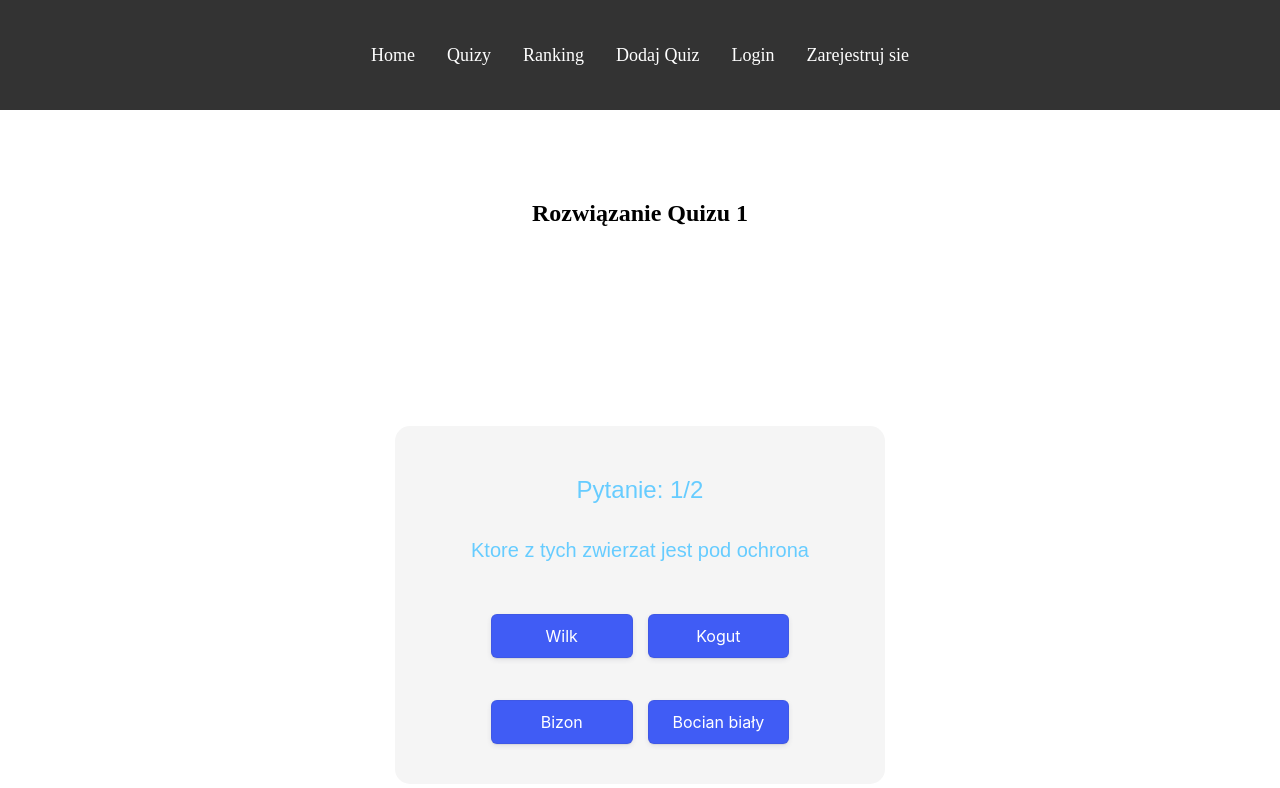
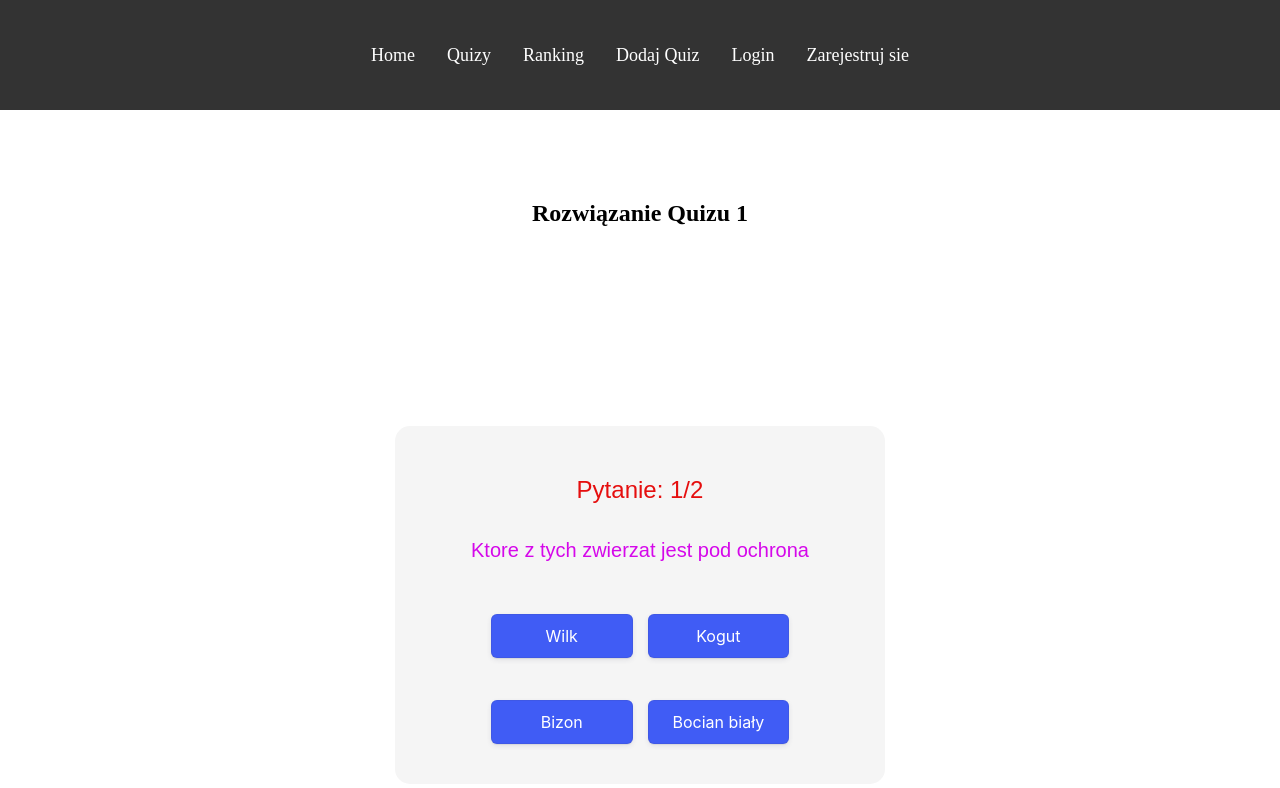
Before and after one commit to lewy212/Projekt_React, a React (Create React App) app: page /rozwiaz-quiz/1 in a window 1280 px wide. Shown: the top 788 px of the page. Built offline with nearby package versions, Linux system fonts and the light colour scheme.

Commit message:
dziala main przed margem

```diff
--- a/src/App.css
+++ b/src/App.css
@@ -122,7 +122,7 @@ button {
 	color: white;
 	font-family: 'Hammersmith One', sans-serif;
 	position: relative;
-	color: #6Cf;
+	color: #e50e0e;
 }
 
 .text-styled{
@@ -133,7 +133,7 @@ button {
 	color: white;
 	font-family: 'Hammersmith One', sans-serif;
 	position: relative;
-	color: #6Cf;
+	color: #d508ea;
 }
 
 
```
